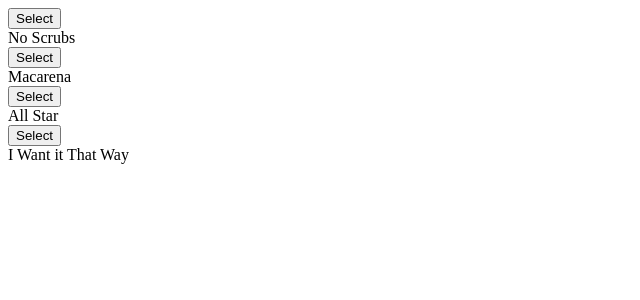
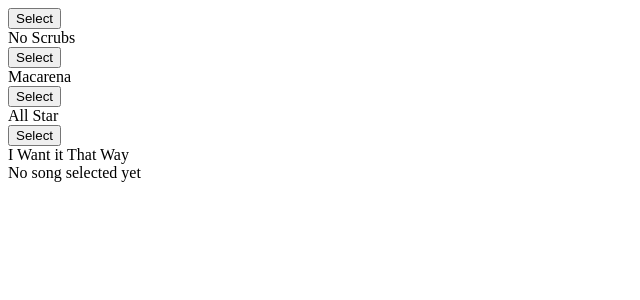
Before and after one commit to dsabalete/udemy-react-redux, a React (Create React App) app in the folder songs/: page / in a window 1280 px wide. Shown: the top 300 px of the page, without its empty margins (0-640 px from the left). Built offline with nearby package versions, Linux system fonts and the light colour scheme; the HTML template or start-up script is replaced by a standard one.

Commit message:
Functional Components with Connect

```diff
--- a/songs/src/components/App.js
+++ b/songs/src/components/App.js
@@ -1,5 +1,6 @@
 import React from "react";
 import SongList from "./SongList";
+import SongDetail from "./SongDetail";
 
 class App extends React.Component {
   render() {
@@ -9,6 +10,9 @@
           <div className="column eight wide">
             <SongList />
           </div>
+          <div className="column eight wide">
+            <SongDetail />
+          </div>
         </div>
       </div>
     );
--- a/songs/src/components/SongDetail.js
+++ b/songs/src/components/SongDetail.js
@@ -1,11 +1,21 @@
-import React from 'react';
+import React from "react";
+import { connect } from "react-redux";
 
-class SongDetail extends React.Component {
-    render() {
-        return (
-            <div>SongDetail</div>
-        );
-    }
-}
+const SongDetail = props => {
+  if (!props.song) {
+    return <div>No song selected yet</div>
+  }
 
-export default SongDetail;
+  return (
+    <div>
+      <h3>Title: {props.song.title}</h3>
+      <p>Duration: {props.song.duration}</p>
+    </div>
+  );
+};
+
+const mapStateToProps = state => {
+  return { song: state.selectedSong };
+};
+
+export default connect(mapStateToProps)(SongDetail);
```
